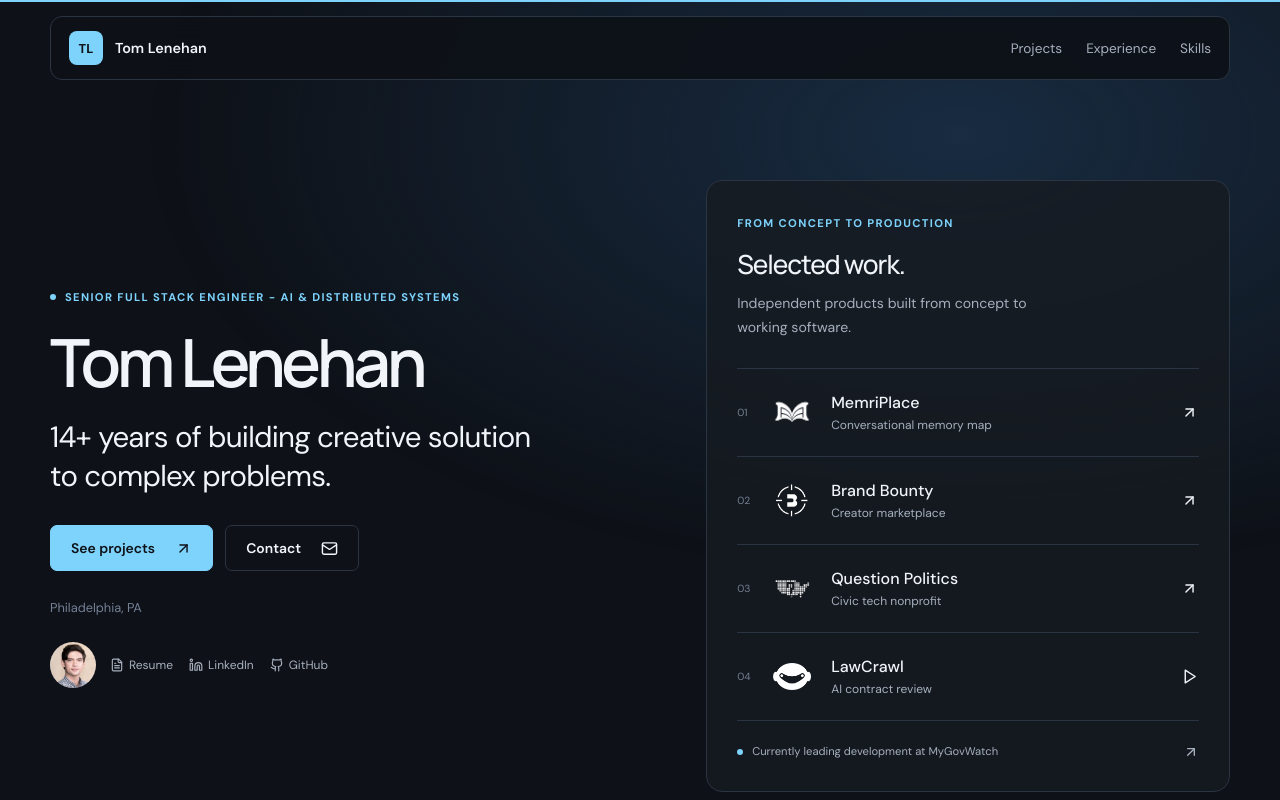
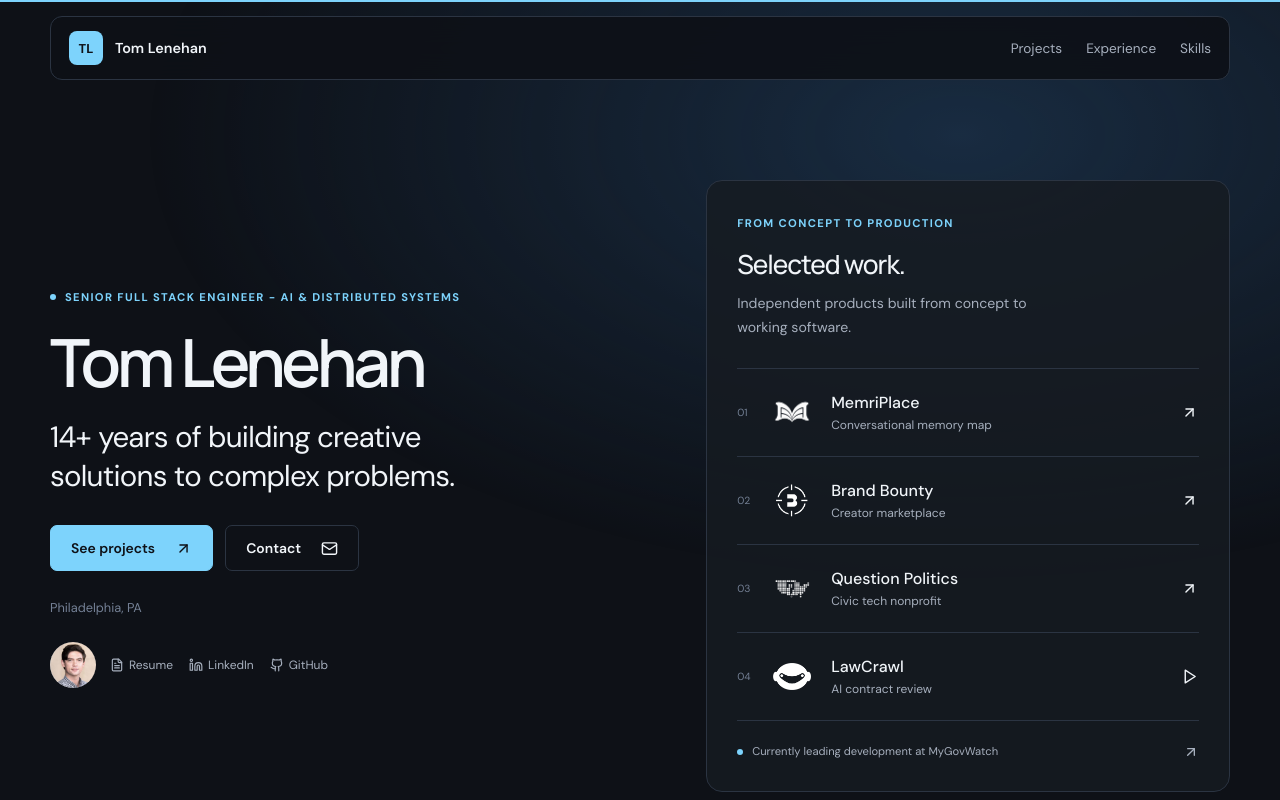
Before and after one commit to tomlenehan/portfolio, a React (Vite) app: page / in a window 1280 px wide. Shown: the top 800 px of the page. Built offline with nearby package versions, Linux system fonts and the light colour scheme.

Commit message:
fixing typo

```diff
--- a/src/App.jsx
+++ b/src/App.jsx
@@ -350,7 +350,7 @@ function App() {
                 Senior Full Stack Engineer - AI & Distributed Systems
               </span>
               <h1>Tom Lenehan</h1>
-              <p className="hero-tagline">14+ years of building creative solution to complex problems.</p>
+              <p className="hero-tagline">14+ years of building creative solutions to complex problems.</p>
               {/*<p className="hero-description">14+ years of building.</p>*/}
               <div className="hero-actions">
                 <a className="button button-primary" href="#projects">
```
